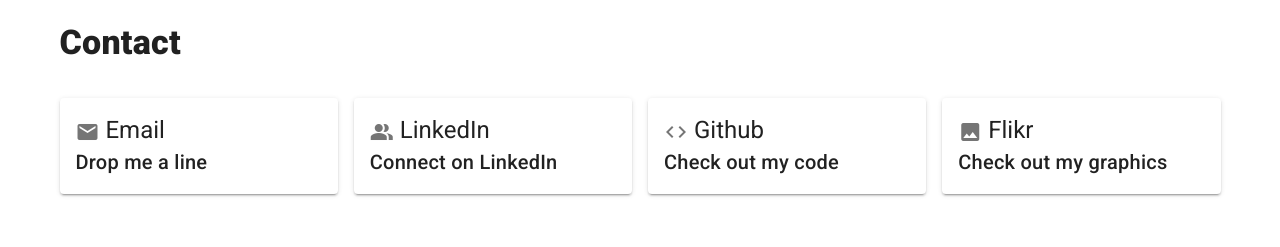
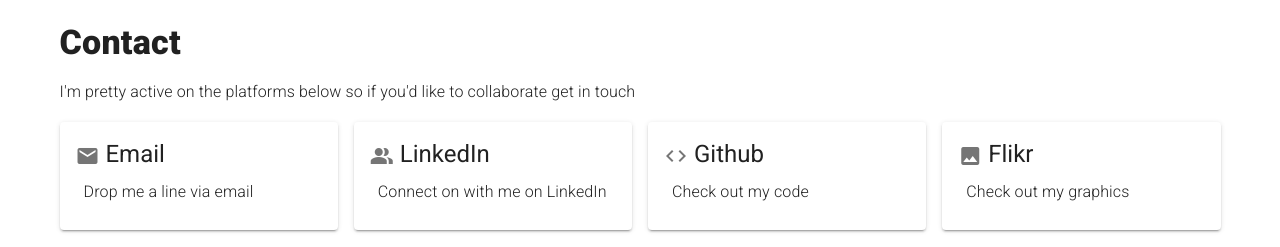
Before and after one commit to michaelgannon13/vue-cv, a Vue app: page /#/ in a window 1280 px wide. Shown: the part 4674-4921 px from the top of the page. Before the commit the page ends 4888 px from the top, so only its background shows below. Built offline with nearby package versions, Linux system fonts and the light colour scheme.

Commit message:
improved contact section

```diff
--- a/src/assets/data/contacts-section/contacts.json
+++ b/src/assets/data/contacts-section/contacts.json
@@ -3,13 +3,13 @@
         "name": "Email",
         "icon": "email",
         "link": "michael.gannon3@gmail.com",
-        "text": "Drop me a line"
+        "text": "Drop me a line via email"
     },
     {
         "name": "LinkedIn",
         "icon": "people_alt",
         "link": "https://www.linkedin.com/in/michael-gannon/",
-        "text": "Connect on LinkedIn"
+        "text": "Connect on with me on LinkedIn"
     },
     {
         "name": "Github",
--- a/src/components/HomeContact.vue
+++ b/src/components/HomeContact.vue
@@ -1,8 +1,11 @@
 <template>
   <v-container id="contact" grid-list-lg>
     <v-layout row>
-      <v-flex xs12 class="text-xs-center display-1 font-weight-black my-5"
+      <v-flex xs12 class="text-xs-center display-1 font-weight-black mt-5"
         >Contact</v-flex
+      >
+      <v-flex xs12 class="text-xs-center subtitle-1 font-weight-light"
+        >I'm pretty active on the platforms below so if you'd like to collaborate get in touch</v-flex
       >
     </v-layout>
     <v-layout row wrap>
@@ -17,9 +20,10 @@
                   </v-icon>
                   {{ contact.name }}
                 </h3>
-                <div>
+                <v-flex xs12 class="text-xs-center subtitle-1 font-weight-light"
+        >
                   {{ contact.text }}
-                </div>
+                </v-flex>
               </div>
             </v-card-title>
           </v-card>
--- a/src/router/index.js
+++ b/src/router/index.js
@@ -9,15 +9,6 @@
     path: "/",
     name: "home",
     component: Home
-  },
-  {
-    path: "/about",
-    name: "about",
-    // route level code-splitting
-    // this generates a separate chunk (about.[hash].js) for this route
-    // which is lazy-loaded when the route is visited.
-    component: () =>
-      import(/* webpackChunkName: "about" */ "../views/About.vue")
   }
 ];
 
--- a/src/views/About.vue
+++ /dev/null
@@ -1,5 +0,0 @@
-<template>
-  <div class="about">
-    <h1>This is an about page</h1>
-  </div>
-</template>
```
